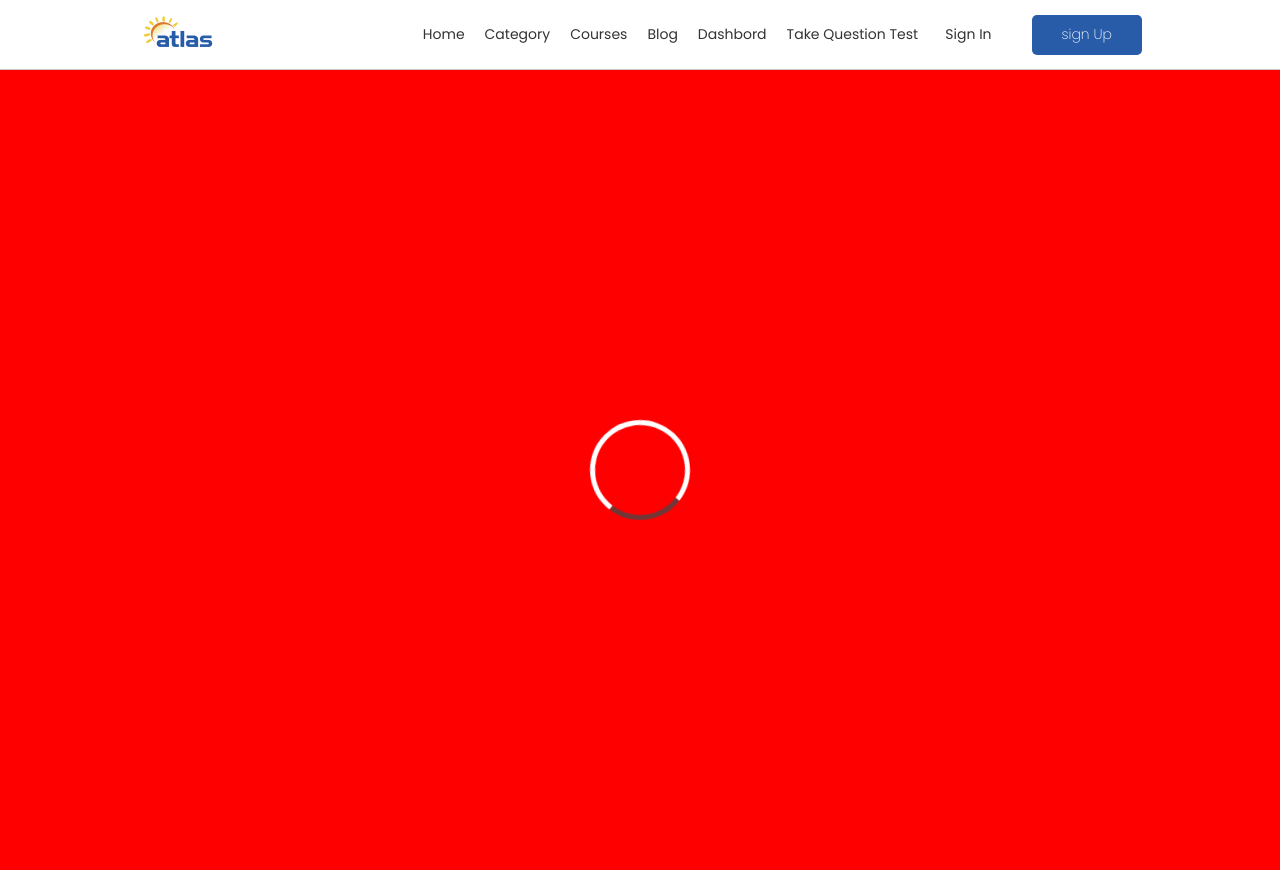
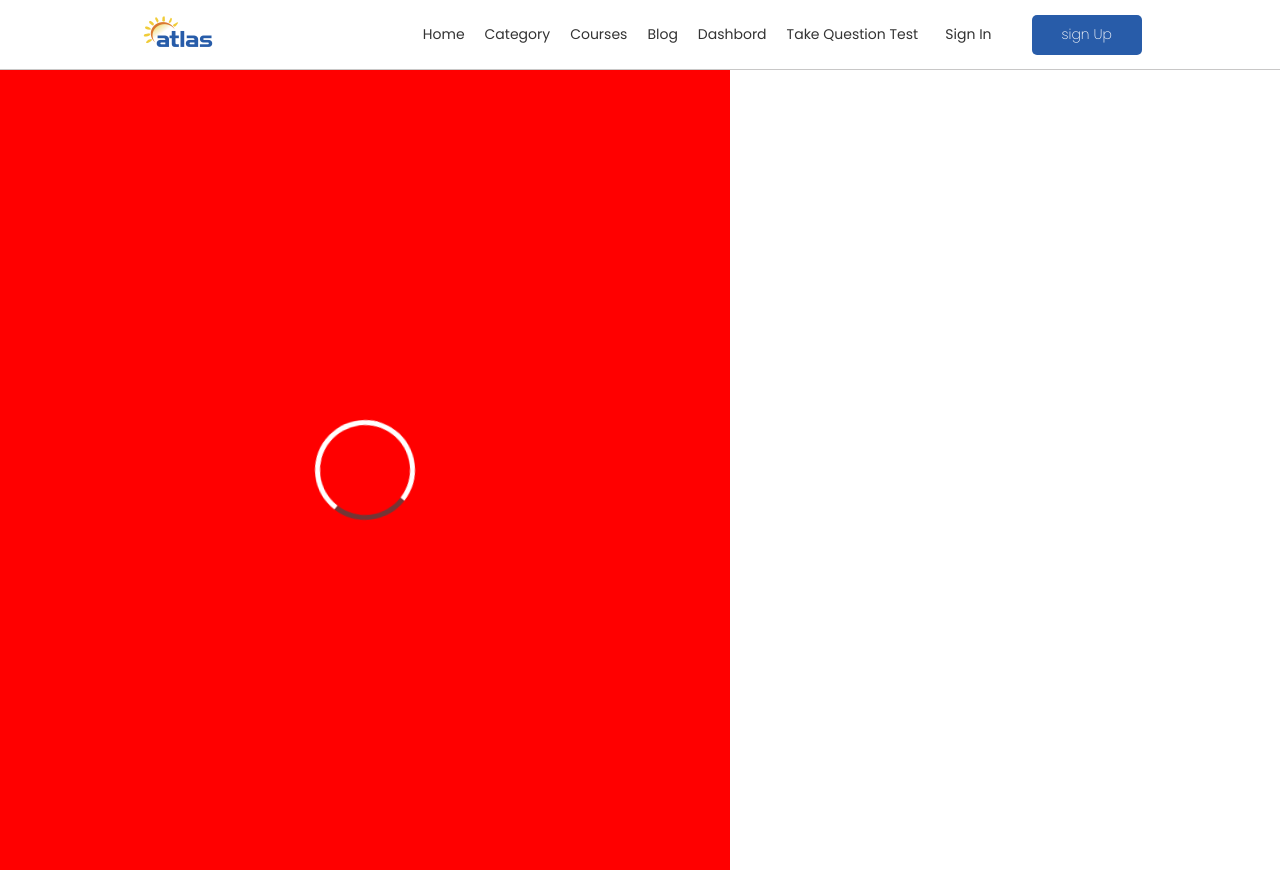
Before and after one commit to zenith-noble01/Atlas, a React (Create React App) app: page /spinner in a window 1280 px wide. Built offline with nearby package versions, Linux system fonts and the light colour scheme.

Commit message:
the spinner was resized

```diff
--- a/src/Components/Spinner/Spinner.scss
+++ b/src/Components/Spinner/Spinner.scss
@@ -1,5 +1,5 @@
 .loading__spinner {
-  width: 100vw;
+  width: calc(100vh - 70px);
   background: red;
   min-height: 100vh;
   display: flex;
```
